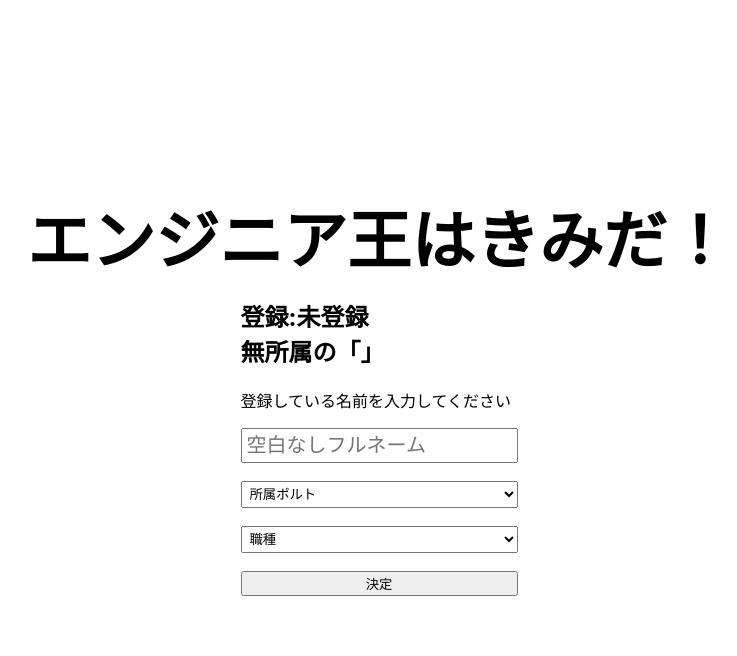
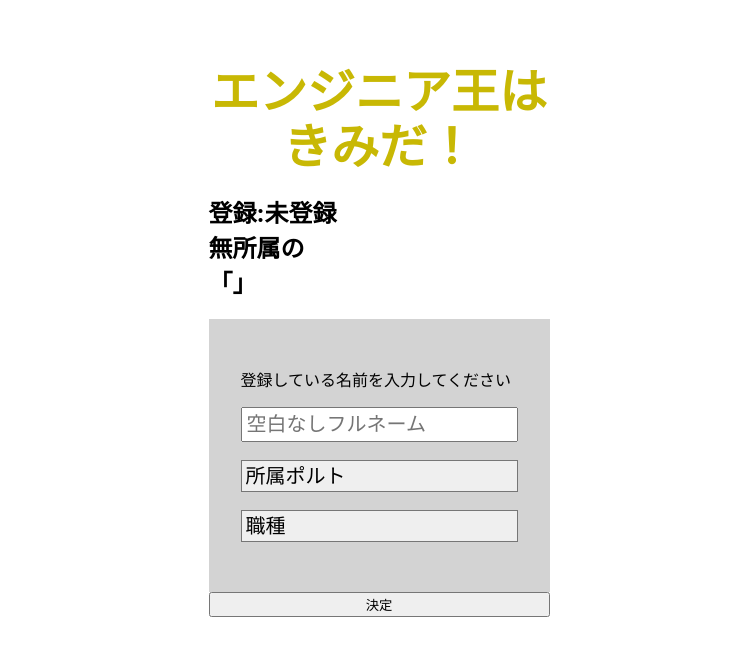
Before and after one commit to Taiki-ss/realtime-quiz-app, a Next.js app: page / in a window 1280 px wide. Shown: the top 656 px of the page, without its empty margins (261-998 px from the left). Built offline with nearby package versions, Linux system fonts and the light colour scheme.

Commit message:
:sparkles:[style] CSS調整

```diff
--- a/pages/index.js
+++ b/pages/index.js
@@ -11,10 +11,10 @@ export default function Home() {
   const [userPoint, setUserPoint] = useState(0);
 
   const getUser = () => {
-    if (username === "" || porto === "" || role === ""){
-		alert('名前、ポルト、職種を選択してから再度決定を押してください。')
+    if (username === "" || porto === "" || role === "") {
+      alert("名前、ポルト、職種を選択してから再度決定を押してください。");
       return;
-	};
+    }
 
     axios
       .get("/api/user", {
@@ -78,15 +78,20 @@ export default function Home() {
   return (
     <div className={styles.container}>
       <main className={styles.main}>
-        <h1 className={styles.title}>エンジニア王はきみだ！</h1>
+        <h1 className={styles.title}>
+          エンジニア王は
+          <br />
+          きみだ！
+        </h1>
 
         <div>
           <h2>
             登録:{userId ? "登録済み" : "未登録"}
             <br />
-            {porto ? porto : "無所属"}の{role ? role : ""}「
-            {username ? username : ""}」
+            {porto ? porto : "無所属"}の{role ? role : ""}
+            <br />「{username ? username : ""}」
           </h2>
+          <div className="input-container">
             <p>登録している名前を入力してください</p>
             <div className="input-name">
               <input
@@ -114,10 +119,13 @@ export default function Home() {
                 <option value="キャプテン">キャプテン</option>
                 <option value="キャプテンルーム">キャプテンルーム</option>
                 <option value="ディレクター">ディレクター</option>
-              <option value="ディレクターサポート">ディレクターサポート</option>
+                <option value="ディレクターサポート">
+                  ディレクターサポート
+                </option>
                 <option value="カスタマーサポート">カスタマーサポート</option>
                 <option value="デザイナー">デザイナー</option>
               </select>
+            </div>
           </div>
 
           <button
--- a/styles/Home.module.scss
+++ b/styles/Home.module.scss
@@ -1,10 +1,10 @@
 .container {
-  padding: 0 2rem;
+  padding: 2rem 1rem;
+  height: 100vh;
 }
 
 .main {
-  min-height: 100vh;
-  padding: 4rem 0;
+  padding: 2rem 0;
   flex: 1;
   display: flex;
   flex-direction: column;
@@ -40,9 +40,10 @@
 }
 
 .title {
+  color: rgb(200, 184, 4);
   margin: 0;
   line-height: 1.15;
-  font-size: 4rem;
+  font-size: 3rem;
 }
 
 .title,
--- a/styles/globals.scss
+++ b/styles/globals.scss
@@ -13,6 +13,12 @@ a {
 
 * {
   box-sizing: border-box;
+}
+
+select {
+  -webkit-appearance: none;
+  -moz-appearance: none;
+  appearance: none;
 }
 
 @media (prefers-color-scheme: dark) {
@@ -35,11 +41,19 @@ a {
     cursor: pointer;
   }
 }
+h1 {
+  font-size: 20px;
+}
 
 .answer-list {
   padding: 0;
   display: flex;
   list-style: none;
+}
+
+.input-container {
+  background-color: lightgray;
+  padding: 2rem;
 }
 
 .input-name {
@@ -56,10 +70,10 @@ a {
   select {
     width: 100%;
     padding: 4px;
+	font-size: 20px;
   }
   option {
     padding: 4px;
-		font-size: 24px;
   }
 }
 
@@ -68,10 +82,9 @@ a {
   select {
     width: 100%;
     padding: 4px;
+	font-size: 20px;
   }
   option {
     padding: 4px;
-		font-size: 24px;
   }
-
 }
```
Lines whose indentation alone changed are shown as unchanged.
